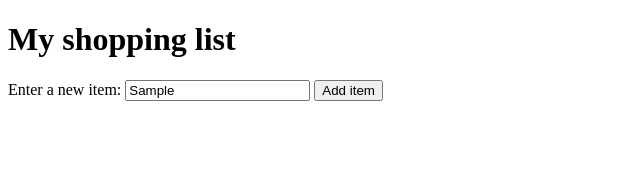
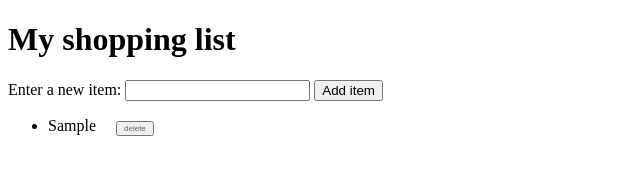
Before and after one commit to edenave/MDN-shoppinglist, a plain HTML site: page index.html in a window 1280 px wide. Both pictures are taken after typing "Sample" into the empty fields and a click on the button "Add item". Shown: the whole page, without its empty margins (0-640 px from the left). Drawn offline with Linux system fonts and the light colour scheme.

Commit message:
finished

```diff
--- a/index.html
+++ b/index.html
@@ -2,22 +2,12 @@
 <!DOCTYPE html>
 <html>
   <head>
-    <script src="./main.js"></script>
+
     <link rel="stylesheet" href="./style.css">
     <meta charset="utf-8">
     <meta name="viewport" content="width=device-width, initial-scale=1.0">
     <title>Shopping list example</title>
-    <style>
-      li {
-        margin-bottom: 10px;
-      }
 
-      li button {
-        font-size: 8px;
-        margin-left: 20px;
-        color: #666;
-      }
-    </style>
   </head>
   <body>
 
@@ -33,8 +23,6 @@
 
     </ul>
 
-    <script>
-
-    </script>
+    <script src="./main.js"></script>
   </body>
 </html>
--- a/main.js
+++ b/main.js
@@ -0,0 +1,27 @@
+const ul = document.querySelector('ul');
+const input = document.querySelector('input');
+const button = document.querySelector('button');
+
+
+
+button.onclick = function() {
+    let itemInput = input.value;
+    input.value = '';
+
+
+
+const listItem = document.createElement('li');
+const span = document.createElement('span');
+const button1 = document.createElement('button');
+
+const appendedSpan = listItem.append(span);
+span.textContent = itemInput;
+const appendedButton = listItem.append(button1);
+button1.textContent = "delete";
+
+ul.append(listItem);
+
+button1.onclick = function(){
+    ul.removeChild(listItem)
+}
+}
--- a/style.css
+++ b/style.css
@@ -0,0 +1,9 @@
+li {
+    margin-bottom: 10px;
+  }
+
+  li button {
+    font-size: 8px;
+    margin-left: 20px;
+    color: #666;
+  }
```
